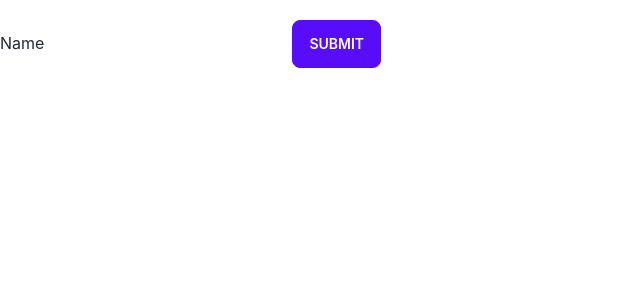
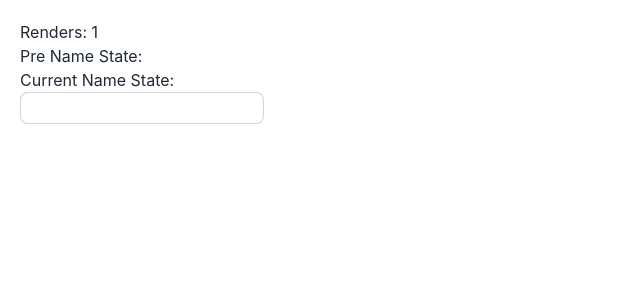
Before and after one commit to kanogithub/React-Project-Practices, a React (Create React App) app in the folder hooks-demo/: page / in a window 1280 px wide. Shown: the top 300 px of the page, without its empty margins (0-640 px from the left). Built offline with nearby package versions, Linux system fonts and the light colour scheme; the HTML template or start-up script is replaced by a standard one.

Commit message:
useRef example 2

```diff
--- a/hooks-demo/src/App.js
+++ b/hooks-demo/src/App.js
@@ -1,9 +1,9 @@
-import UseRefExample1 from './components/UseRefExample1'
+import UseRefExample2 from './components/UseRefExample2'
 
 function App() {
 	return (
 		<div className='container mt-5'>
-			<UseRefExample1 />
+			<UseRefExample2 />
 		</div>
 	)
 }
--- a/hooks-demo/src/components/UseRefExample1.jsx
+++ /dev/null
@@ -1,13 +0,0 @@
-function UseRefExample1() {
-	return (
-		<div>
-			<form action=''>
-				<label htmlFor='name'>Name</label>
-				<input type='text' id='name' className='form-control-mb-2' />
-				<button className='btn btn-primary'>Submit</button>
-			</form>
-		</div>
-	)
-}
-
-export default UseRefExample1
--- /dev/null
+++ b/hooks-demo/src/components/UseRefExample2.jsx
@@ -0,0 +1,29 @@
+import { useState, useEffect, useRef } from 'react'
+
+function UseRefExample2() {
+	// useRef can be used in useEffect to store previous value
+	const [name, setName] = useState('')
+	const renders = useRef(1)
+	const prevName = useRef()
+
+	useEffect(() => {
+		renders.current = renders.current + 1
+		prevName.current = name
+	}, [name])
+
+	return (
+		<div className='m-5'>
+			<h1>Renders: {renders.current}</h1>
+			<h2>Pre Name State: {prevName.current}</h2>
+			<h2>Current Name State: {name}</h2>
+			<input
+				type='text'
+				value={name}
+				className='form-control mb-3 input input-bordered input-sm'
+				onChange={(e) => setName(e.target.value)}
+			/>
+		</div>
+	)
+}
+
+export default UseRefExample2
```
